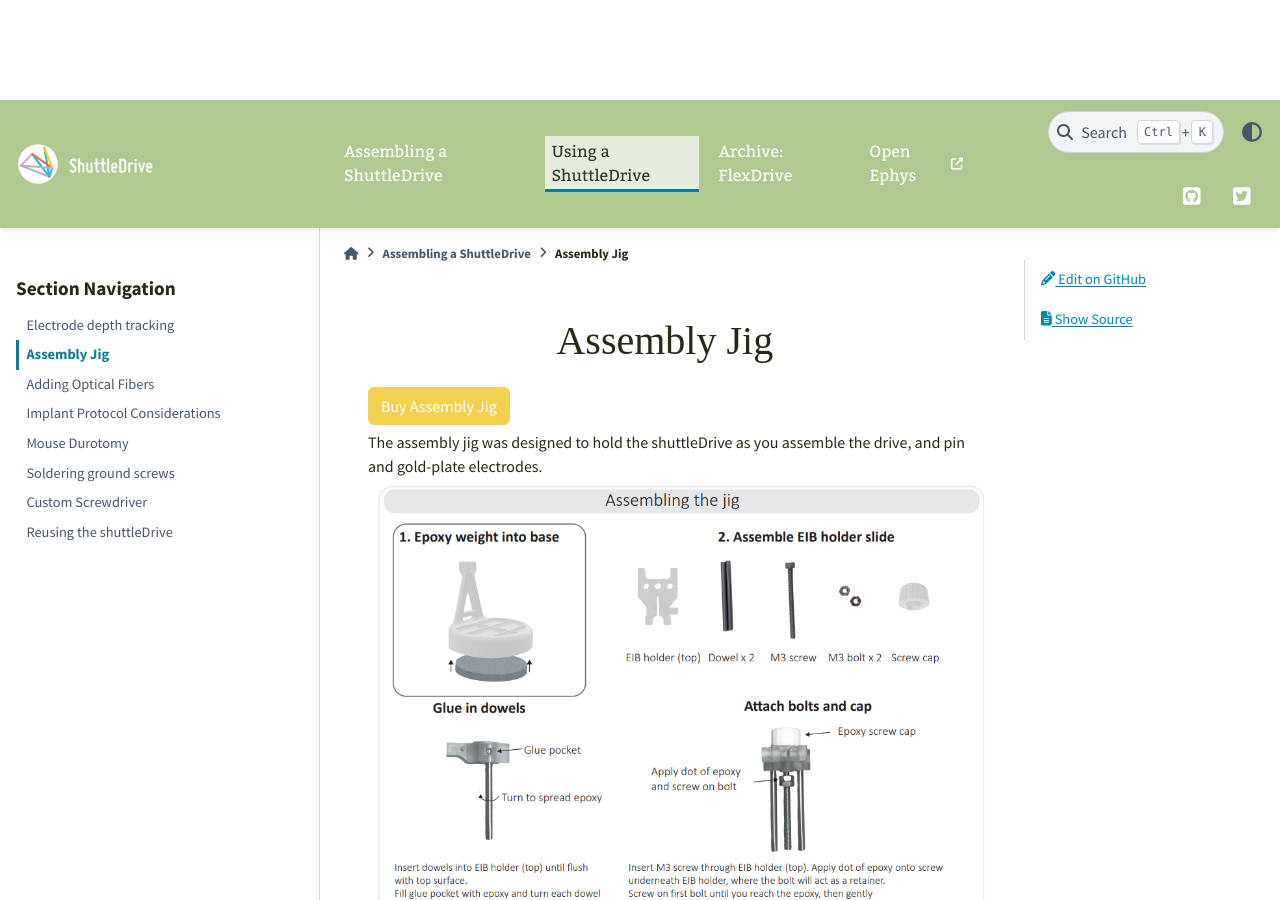
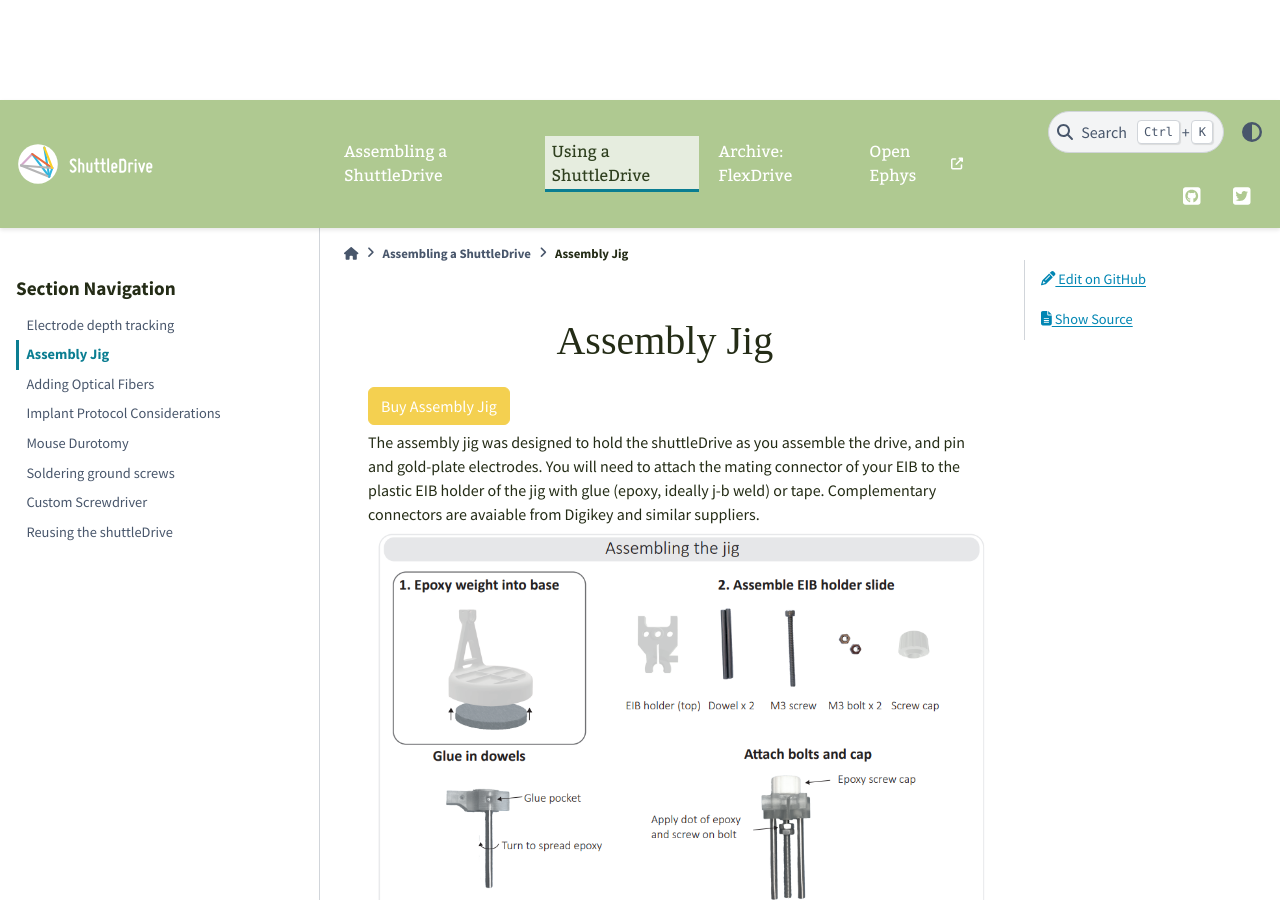
Before and after one commit to open-ephys/shuttledrive-docs, a Sphinx documentation site: the page built from source/pages/assemblyjig.rst, in a window 1280 px wide and 900 px high. Built offline with Sphinx 7.4.7 and the PyData theme 0.15.4, drawn with Linux system fonts in a browser that asks for light colours.

Commit message:
edit jig assembly page add eib holder

```diff
--- a/source/pages/assemblyguide.rst
+++ b/source/pages/assemblyguide.rst
@@ -21,10 +21,10 @@ Other resources:
 
 - How to assemble and use the :ref:`screwdriver`.
 
+- Follow the step-by-step sheet provided `here <https://docs.google.com/spreadsheets/d/1qlOEyMCUptONbd9Ac4yKie1TxPHhV1puGx7GZTR9lvk/edit#gid=1386834576>`_ , made by Dimitra Vardalaki, which you can also print and use as a checklist.
+
 - Watch the video on ShuttleDrive Assembly here:
 
 .. raw:: html
 
   <center><iframe width="560" height="340" src="https://www.youtube.com/embed/VBs4_pltE6o" title="YouTube video player" frameborder="0" allow="accelerometer; autoplay; clipboard-write; encrypted-media; gyroscope; picture-in-picture" allowfullscreen></iframe></center>
-
-- Follow the step-by-step sheet provided `here <https://docs.google.com/spreadsheets/d/1qlOEyMCUptONbd9Ac4yKie1TxPHhV1puGx7GZTR9lvk/edit#gid=1386834576>`_ , made by Dimitra Vardalaki, which you can also print and use as a checklist.
--- a/source/pages/assemblyjig.rst
+++ b/source/pages/assemblyjig.rst
@@ -8,7 +8,8 @@ Assembly Jig
 
   <a href="https://open-ephys.org/drive-implant/drive-assembly-jig>"class="btn btn-primary" style="background-color:#f4d050;border-color:#f4d050">Buy Assembly Jig</a></br>
 
-The assembly jig was designed to hold the shuttleDrive as you assemble the drive, and pin and gold-plate electrodes.
+The assembly jig was designed to hold the shuttleDrive as you assemble the drive, and pin and gold-plate electrodes. You will need to attach the mating connector of your EIB to the plastic EIB holder of the jig with glue (epoxy, ideally j-b weld) or tape. Complementary connectors are avaiable from Digikey and similar suppliers.
+
 
 .. image:: ../_static/images/assjig_make.png
   :align: center
```
Also changed, not shown: source/index.rst (+5 -7 lines), source/pages/drivetips.rst (added, +13 -0 lines).
